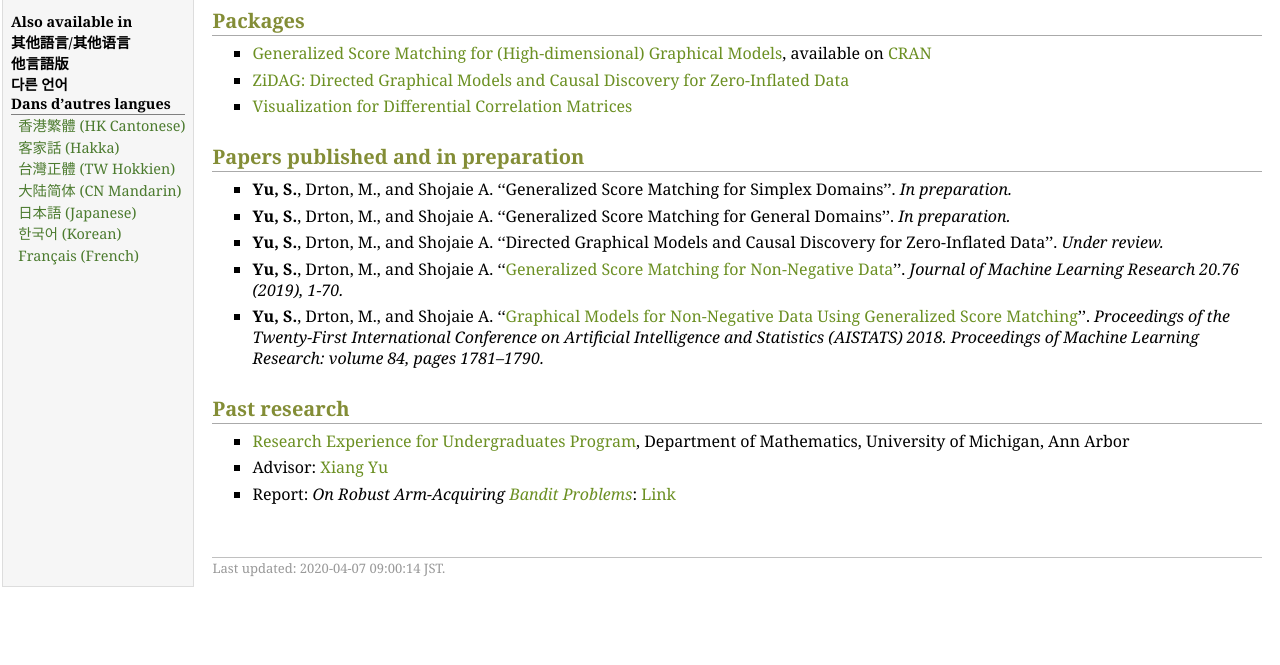
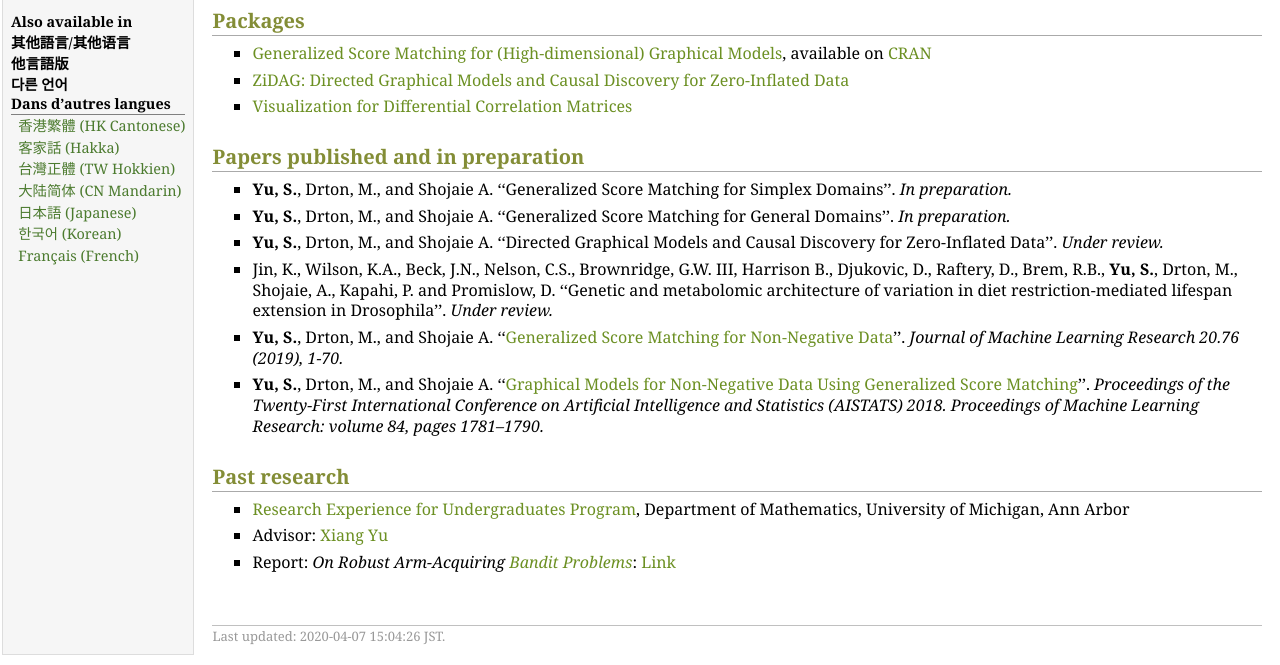
Before and after one commit to sqyu/sqyu.github.io, a plain HTML site: page research.html in a window 1280 px wide. Shown: the part 135-800 px from the top of the page. Drawn offline with Linux system fonts and the light colour scheme.

Commit message:
metabolo

```diff
--- a/research.html
+++ b/research.html
@@ -57,6 +57,9 @@ ga('send', 'pageview');
 </li>
 <li><p><b>Yu, S.</b>, Drton, M., and Shojaie A.&nbsp;&lsquo;&lsquo;Directed Graphical Models and Causal Discovery for Zero-Inflated Data&rsquo;&rsquo;. <i>Under review.</i></p>
 </li>
+<li><p>Jin, K., Wilson, K.A., Beck, J.N., Nelson, C.S., Brownridge, G.W. III, Harrison B., Djukovic, D., Raftery, D., Brem, R.B., <b>Yu, S.</b>,
+Drton, M., Shojaie, A., Kapahi, P. and Promislow, D.&nbsp;&lsquo;&lsquo;Genetic and metabolomic architecture of variation in diet restriction-mediated lifespan extension in Drosophila&rsquo;&rsquo;. <i>Under review.</i></p>
+</li>
 <li><p><b>Yu, S.</b>, Drton, M., and Shojaie A.&nbsp;&lsquo;&lsquo;<a href="http://jmlr.org/papers/volume20/18-278/18-278.pdf">Generalized Score Matching for Non-Negative Data</a>&rsquo;&rsquo;. <i>Journal of Machine Learning Research 20.76 (2019), 1-70.</i></p>
 </li>
 <li><p><b>Yu, S.</b>, Drton, M., and Shojaie A.&nbsp;&lsquo;&lsquo;<a href="http://proceedings.mlr.press/v84/yu18b.html">Graphical Models for Non-Negative Data Using Generalized Score Matching</a>&rsquo;&rsquo;. <i>Proceedings of the Twenty-First International Conference on Artificial Intelligence and Statistics (AISTATS) 2018. Proceedings of Machine Learning Research: volume 84, pages 1781–1790.</i></p>
@@ -73,7 +76,7 @@ ga('send', 'pageview');
 </ul>
 <div id="footer">
 <div id="footer-text">
-Last updated: 2020-04-07 09:00:14 JST.
+Last updated: 2020-04-07 15:04:26 JST.
 </div>
 </div>
 </td>
```
Also changed, not shown: 1 other file.
